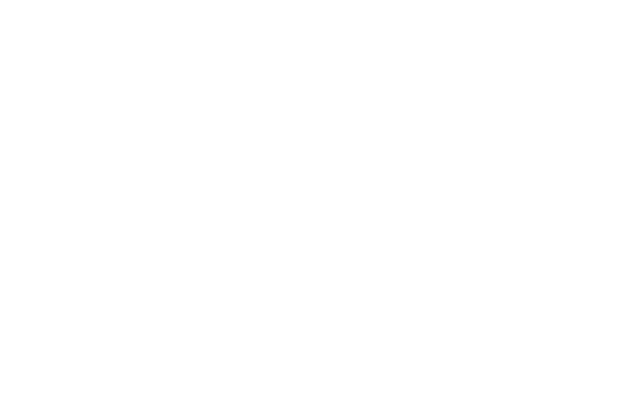
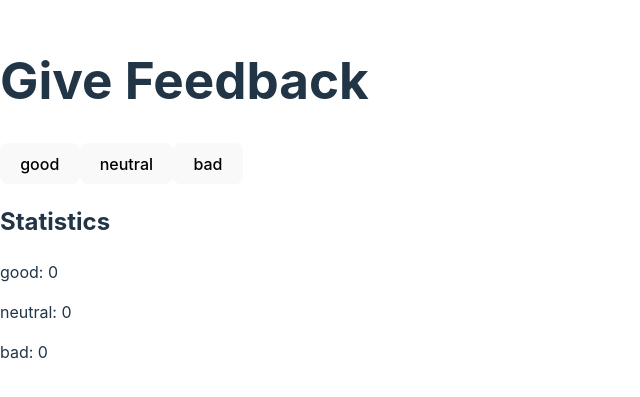
Before and after one commit to Jaimayal/FullStackOpen-2023, a React (Vite) app in the folder part1/unicafe/: page / in a window 1280 px wide. Shown: the part 201-598 px from the top of the page, without its empty margins (0-640 px from the left). Built offline with nearby package versions, Linux system fonts and the light colour scheme.

Commit message:
Solved 1.6

```diff
--- a/part1/unicafe/src/App.jsx
+++ b/part1/unicafe/src/App.jsx
@@ -1,4 +1,10 @@
 import { useState } from 'react'
+
+function Button({ handleClick, text }) {
+  return (
+    <button onClick={handleClick}>{text}</button>
+  )
+}
 
 function App() {
   const [good, setGood] = useState(0)
@@ -7,7 +13,14 @@ function App() {
 
   return (
     <div>
-
+      <h1>Give Feedback</h1>
+      <Button handleClick={() => setGood(good + 1)} text={"good"} />
+      <Button handleClick={() => setNeutral(neutral + 1)} text={"neutral"} />
+      <Button handleClick={() => setBad(bad + 1)} text={"bad"} />
+      <h2>Statistics</h2>
+      <p>good: {good}</p>
+      <p>neutral: {neutral}</p>
+      <p>bad: {bad}</p>
     </div>
   )
 }
```
